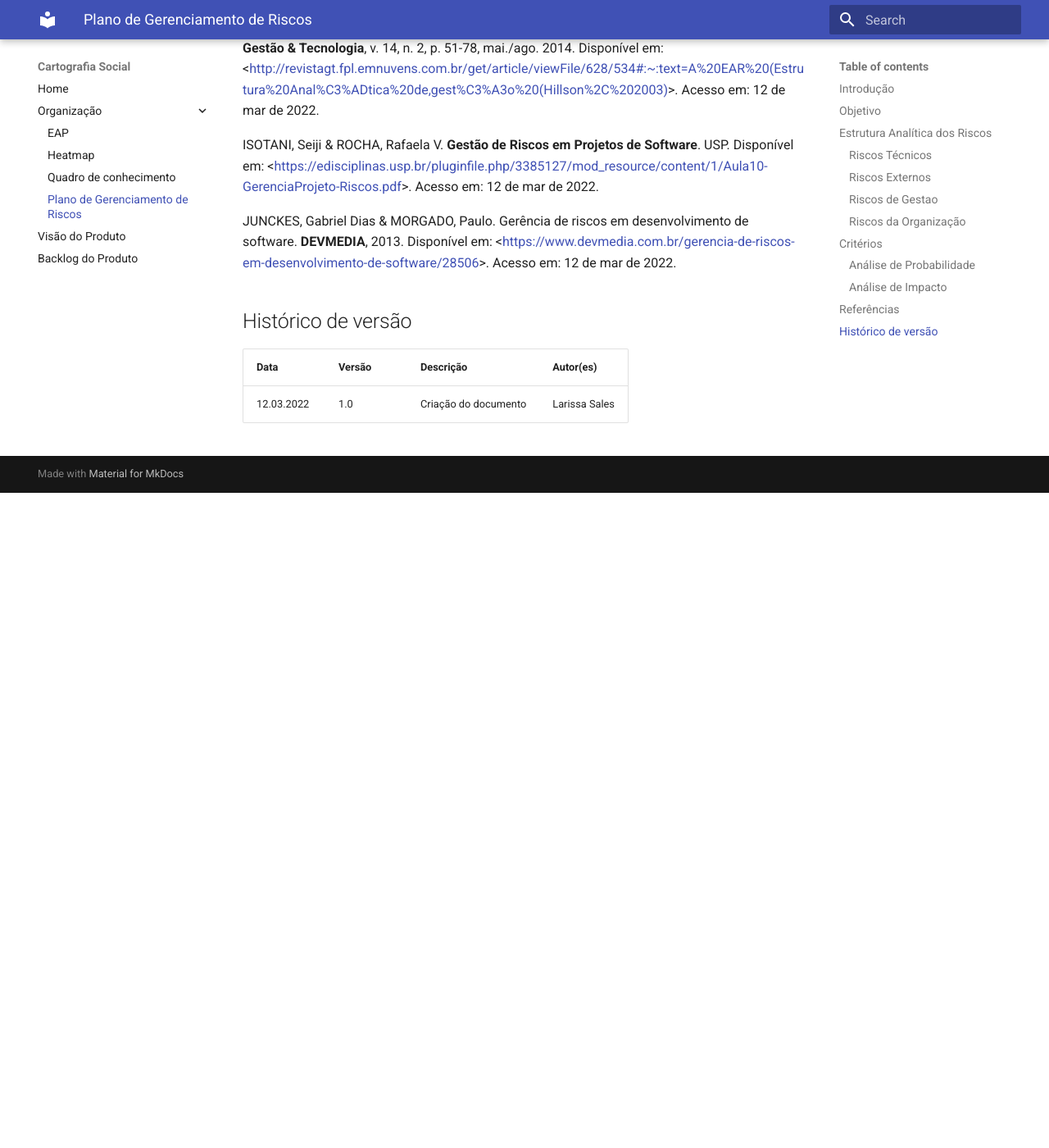
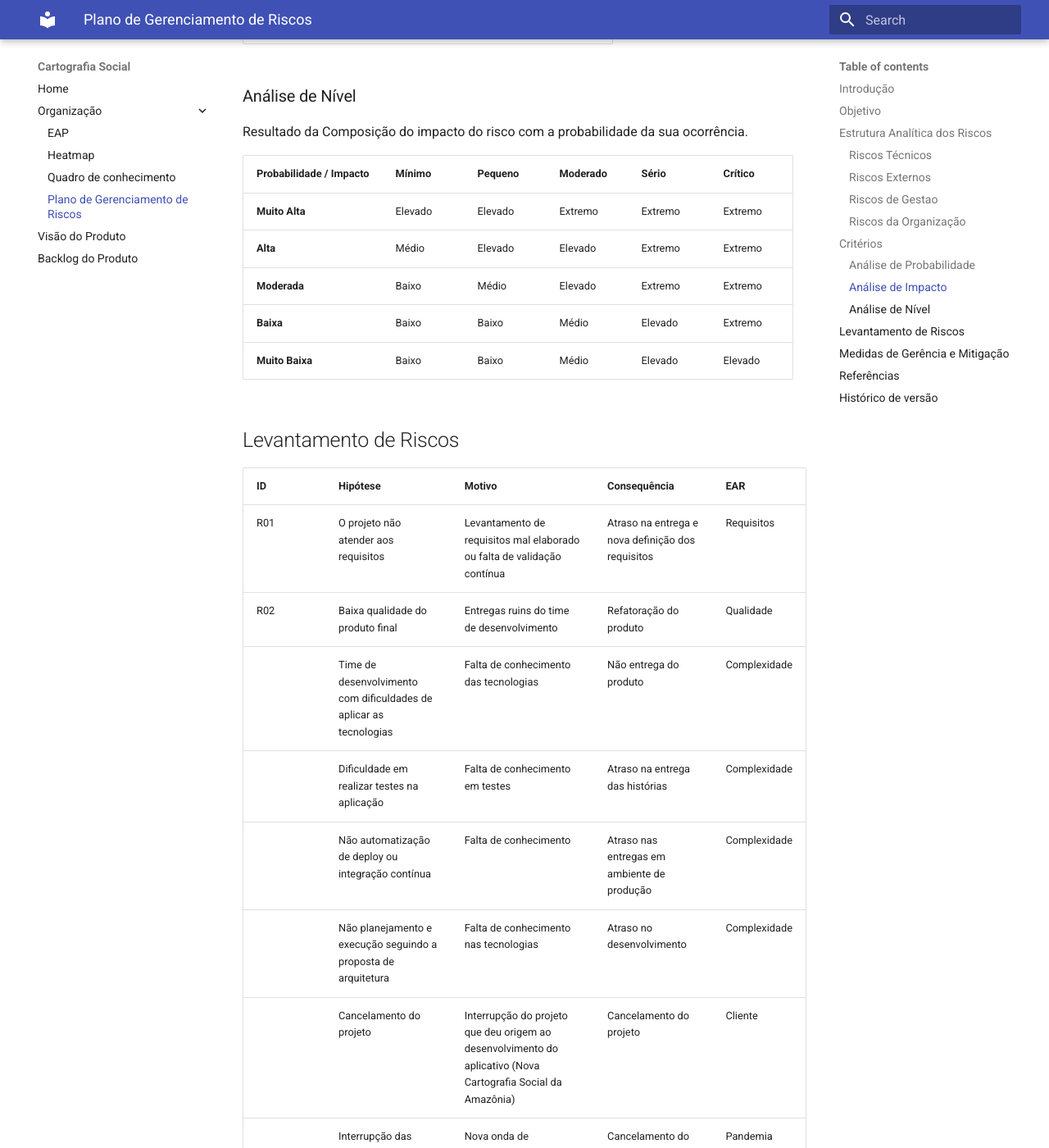
Before and after one commit to fga-eps-mds/2021-2-Cartografia-social-Doc, an MkDocs documentation site: the page built from docs/riscos.md, in a window 1280 px wide and 1400 px high, scrolled down 3145 px. Shown: the whole window at 82% size. Built offline with MkDocs 1.6.1 and Material for MkDocs 9.7.7, drawn with Linux system fonts in a browser that asks for light colours; before the commit the page ends 3746 px from its top, so only the background shows below that; some of the changed text lies outside the part shown.

Commit message:
Inclusão dos riscos levantados

```diff
--- a/docs/riscos.md
+++ b/docs/riscos.md
@@ -1,7 +1,7 @@
 # <center> Plano de Gerenciamento de Riscos
 
 ## Introdução
-O Plano de Gerenciamento de Riscos possibilita o entendimento de como ...
+O Plano de Gerenciamento de Riscos é um documento que visa entender os riscos passíveis de acometer o projeto e quais medidas tomar para evitá-los ou minimizá-los.
 
 ## Objetivo
 O objetivo desse planejamento é documentar os riscos associados ao desenvolvimento do projeto e as ações que devem ser tomadas para que eles sejam reduzidos ou evitados.
@@ -50,25 +50,66 @@ Uma forma comum para estruturar categorias dos riscos é através da EAR (Estrut
 
 ## Critérios
 
+Os critérios abaixo foram baseados na matriz de risco descrita por Garvey e Lansdowne (1998).
+
 ### Análise de Probabilidade
 
-| Probabilidade |	Intervalo	| Peso |
-| -- | -- | -- |
-| Muito Baixa	| menor que 10%	| 1 |
-| Baixa	| de 10% a 25%	| 2 |
-| Média	| de 25% a 50% | 3 |
-| Alta | de 50% a 75% | 4 |
-| Muito Alta | maior que 75%	| 5 |
+Estimação da ocorrência do risco.
+
+| Probabilidade | Intervalo |
+| -- | -- |
+| Muito Baixa | 0-10% |
+| Baixa | 11-40% |
+| Moderada | 41-60% |
+| Alta | 61-90% |
+| Muito Alta | 91-100% |
 
 ### Análise de Impacto
 
-| Impacto	| Descrição	| Peso |
-| -- | -- | -- |
-| Insignificante | Impacto insignificante para o andamento do projeto	| 1 |
-| Pequeno	| Impacto com pouca influência no andamento do projeto | 2 |
-| Moderado | Impacto notável para o andamento do projeto | 3 |
-| Grande | Impacto grave para o andamento do projeto | 4 |
-| Crítico	| Impacto crítico para o andamento do projeto	| 5 |
+Estimação do impacto do risco para o projeto.
+
+| Impacto | Descrição |
+| -- | -- |
+| Mínimo | Impacto insignificante para o andamento do projeto |
+| Pequeno | Impacto com pouca influência no andamento do projeto |
+| Moderado | Impacto notável para o andamento do projeto |
+| Sério | Impacto grave para o andamento do projeto |
+| Crítico | Impacto crítico para o andamento do projeto |
+
+### Análise de Nível
+
+Resultado da Composição do impacto do risco com a probabilidade da sua ocorrência.
+
+| Probabilidade / Impacto | Mínimo | Pequeno | Moderado | Sério | Crítico |
+| -- | -- | -- | -- | -- | -- |
+| **Muito Alta** | Elevado | Elevado | Extremo | Extremo | Extremo
+| **Alta** | Médio | Elevado | Elevado | Extremo | Extremo |
+| **Moderada** | Baixo | Médio | Elevado | Extremo | Extremo |
+| **Baixa** | Baixo | Baixo | Médio | Elevado | Extremo |
+| **Muito Baixa** | Baixo | Baixo | Médio | Elevado | Elevado |
+
+## Levantamento de Riscos
+| ID | Hipótese | Motivo | Consequência | EAR |
+|---|---|---|---|---|
+| R01 | O projeto não atender aos requisitos | Levantamento de requisitos mal elaborado ou falta de validação contínua | Atraso na entrega e nova definição dos requisitos | Requisitos |
+| R02 | Baixa qualidade do produto final | Entregas ruins do time de desenvolvimento | Refatoração do produto | Qualidade |
+|  | Time de desenvolvimento com dificuldades de aplicar as tecnologias | Falta de conhecimento das tecnologias | Não entrega do produto | Complexidade |
+|  | Dificuldade em realizar testes na aplicação | Falta de conhecimento em testes | Atraso na entrega das histórias | Complexidade |
+|  | Não automatização de deploy ou integração contínua | Falta de conhecimento | Atraso nas entregas em ambiente de produção | Complexidade |
+|  | Não planejamento e execução seguindo a proposta de arquitetura | Falta de conhecimento nas tecnologias | Atraso no desenvolvimento | Complexidade |
+|  | Cancelamento do projeto | Interrupção do projeto que deu origem ao desenvolvimento do aplicativo (Nova Cartografia Social da Amazônia) | Cancelamento do projeto | Cliente |
+|  | Interrupção das aulas/projeto | Nova onda de contaminações por causa do COVID-19 | Cancelamento do projeto | Pandemia |
+|  | Mal planejamento das histórias de usuário | Mal planejamento da sprint | Atraso na entrega do produto | Planejamento |
+|  | Mudança no escopo do projeto | Mal planejamento do backlog | Atraso na entrega do produto | Planejamento |
+|  | Falta de comunicação efetiva entre os membros da equipe | Não utilização dos meios de comunicação estabelecidos | Falta de alinhamento entre a equipe | Comunicação |
+|  | Abandono do projeto por parte de membros da equipe | Necessidade de trancamento da matéria | Atraso na entrega do produto | Recursos |
+|  |  |  |  |  |
+|  |  |  |  |  |
+|  |  |  |  |  |
+|  |  |  |  |  |
+
+## Medidas de Gerência e Mitigação
+| ID | Impacto | Probabilidade | Nível | Mitigação |
 
 ## Referências
 
@@ -76,6 +117,11 @@ TERLIZZI, Marco Alexandre & BIANCOLINO, César Augusto. Estrutura Analítica de
 
 ISOTANI, Seiji & ROCHA, Rafaela V. **Gestão de Riscos em Projetos de Software**. USP. Disponível em: <<https://edisciplinas.usp.br/pluginfile.php/3385127/mod_resource/content/1/Aula10-GerenciaProjeto-Riscos.pdf>>. Acesso em: 12 de mar de 2022.
 
+Lansdowne Z. F. (1999), Risk matrix: an approach for prioritizing risks and tracking risk litigation
+progress; Proceedings of the 30th Annual Project Management Institute Seminars & Symposium.
+
+VELOSO, Lee. Matriz de Risco: veja as principais etapas para aplicá-la! **MOKI**, 2021. Disponível em: <<https://site.moki.com.br/matriz-de-risco/#:~:text=Como%20funciona%20a%20matriz%20de%20risco%3F,devem%20ter%20prioridade%20de%20tratamento.>>. Acesso em: 12 de mar de 2022.
+
 JUNCKES, Gabriel Dias & MORGADO, Paulo. Gerência de riscos em desenvolvimento de software. **DEVMEDIA**, 2013. Disponível em: <<https://www.devmedia.com.br/gerencia-de-riscos-em-desenvolvimento-de-software/28506>>. Acesso em: 12 de mar de 2022.
 ## Histórico de versão
 
```
